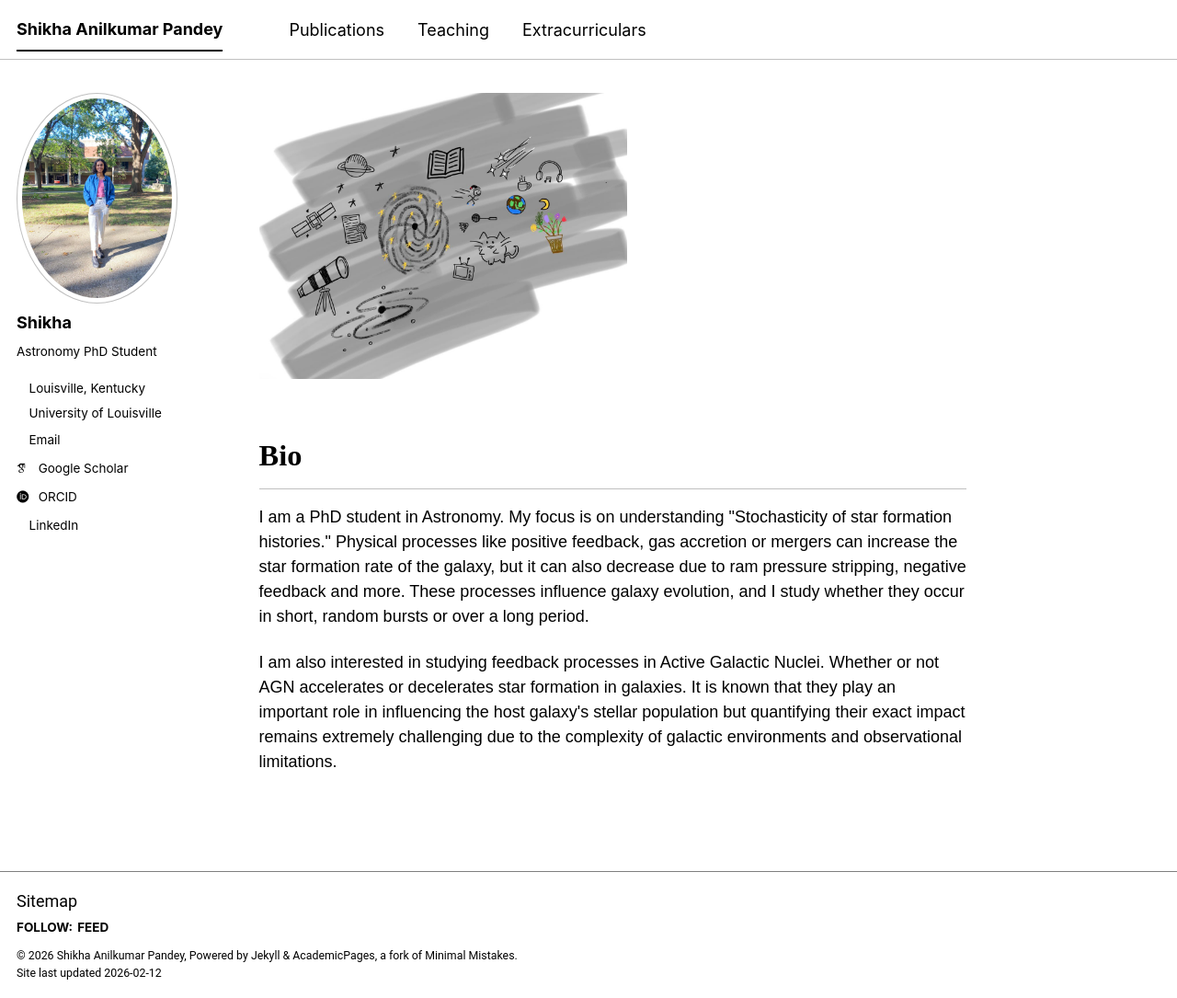
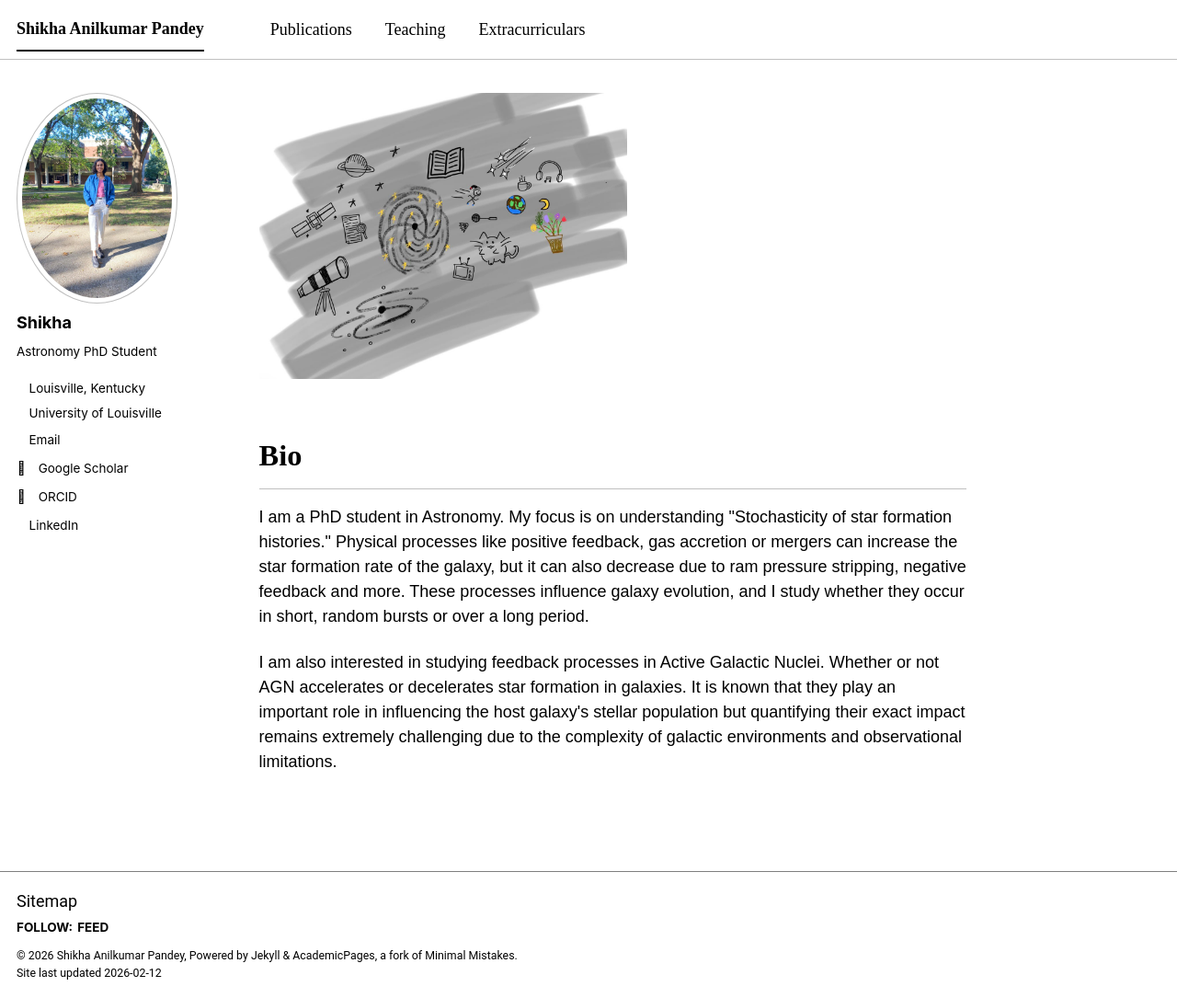
Before and after one commit to pshikha/pshikha.github.io, a Jekyll site: the page built from _pages/about.md, in a window 1280 px wide and 1085 px high. Shown: the whole window at 92% size. Built offline with Jekyll 4.4.1, drawn with Linux system fonts in a browser that asks for light colours; some web fonts are replaced; a script bundle is joined from its source files by our own code; library files that are not in the unit come from our copies.

Commit message:
Update _themes.scss

```diff
--- a/_sass/_themes.scss
+++ b/_sass/_themes.scss
@@ -69,18 +69,27 @@
 
 }
 
-.top-nav,
-.top-nav h1,
-.top-nav h2,
-.top-nav a {
+/* Playpen Sans for sidebar text only */
+.sidebar h1,
+.sidebar h2,
+.sidebar p,
+.author__bio,
+.author__urls.social-icons li a span {
+    font-family: 'Playpen Sans', sans-serif;
+}
+
+/* Make sure icons are NOT affected */
+.author__urls.social-icons li a i,
+.author__urls.social-icons li a svg {
+    font-family: inherit;
+}
+
+.top-nav a,
+.masthead__menu a {
     font-family: 'Shantell Sans', cursive;
 }
 
-.sidebar h1,
-.sidebar h2,
-.sidebar p {
-    font-family: 'Playpen Sans', sans-serif;
-}
+
 /* ==========================================================================
    Breakpoints
    ========================================================================== */
```
